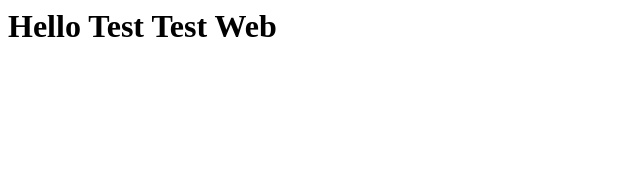
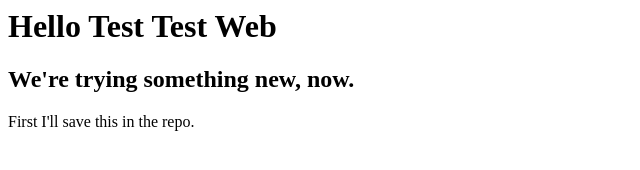
Before and after one commit to parkerkazuko/NAJ5221-Scribbles, a plain HTML site: page index.html in a window 1280 px wide. Shown: the whole page, without its empty margins (0-640 px from the left). Drawn offline with Linux system fonts and the light colour scheme.

Commit message:
I added a subheader and a sentence.

```diff
--- a/index.html
+++ b/index.html
@@ -1 +1,4 @@
 <h1>Hello Test Test Web</h1>
+<h2>We're trying something new, now. </h2>
+
+<p>First I'll save this in the repo.</p>
```
